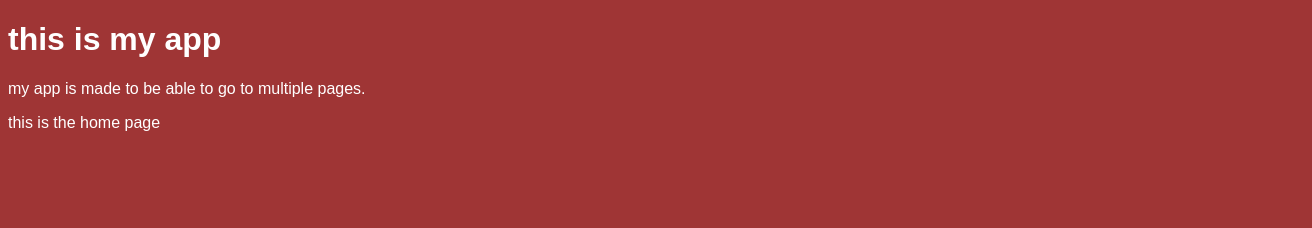
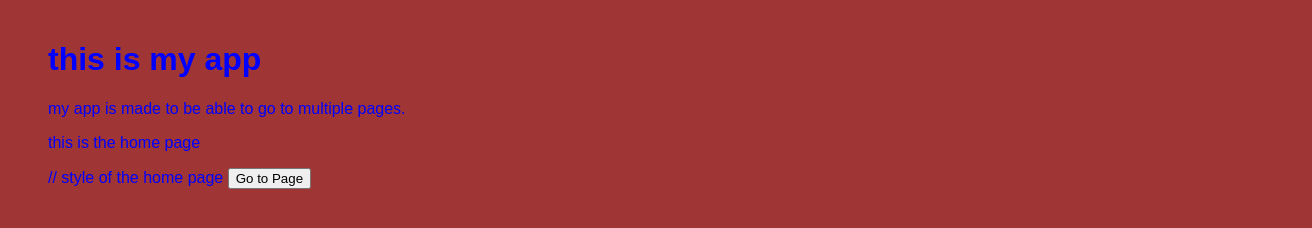
Before and after one commit to Silas672/Final-Project, a plain HTML site: page index.html in a window 1280 px wide. Shown: the whole page, 1312 px wide, since content can reach past the window. Drawn offline with Linux system fonts and the light colour scheme.

Commit message:
added button

```diff
--- a/index.html
+++ b/index.html
@@ -1,18 +1,25 @@
 <!DOCTYPE html>
 <html>
     <head>
+
         <title>my app</title>
      <h1> this is my app </h1>
     <p>my app is made to be able to go to multiple pages.</p>
     <P>this is the home page </P>
     </head>
+    // style of the home page
     <style>
         body {
         background: rgba(150, 33, 33, 0.911);
         font-family: Arial, sans-serif;
-        color:white
+        position: relative;
+        color:blue;
+  left: 40px;
+  top: 20px;
     }
+
        </style>
+       <button onclick="window.location.href='page.2'">Go to Page</button>
 
     </body>
 </html>
```
